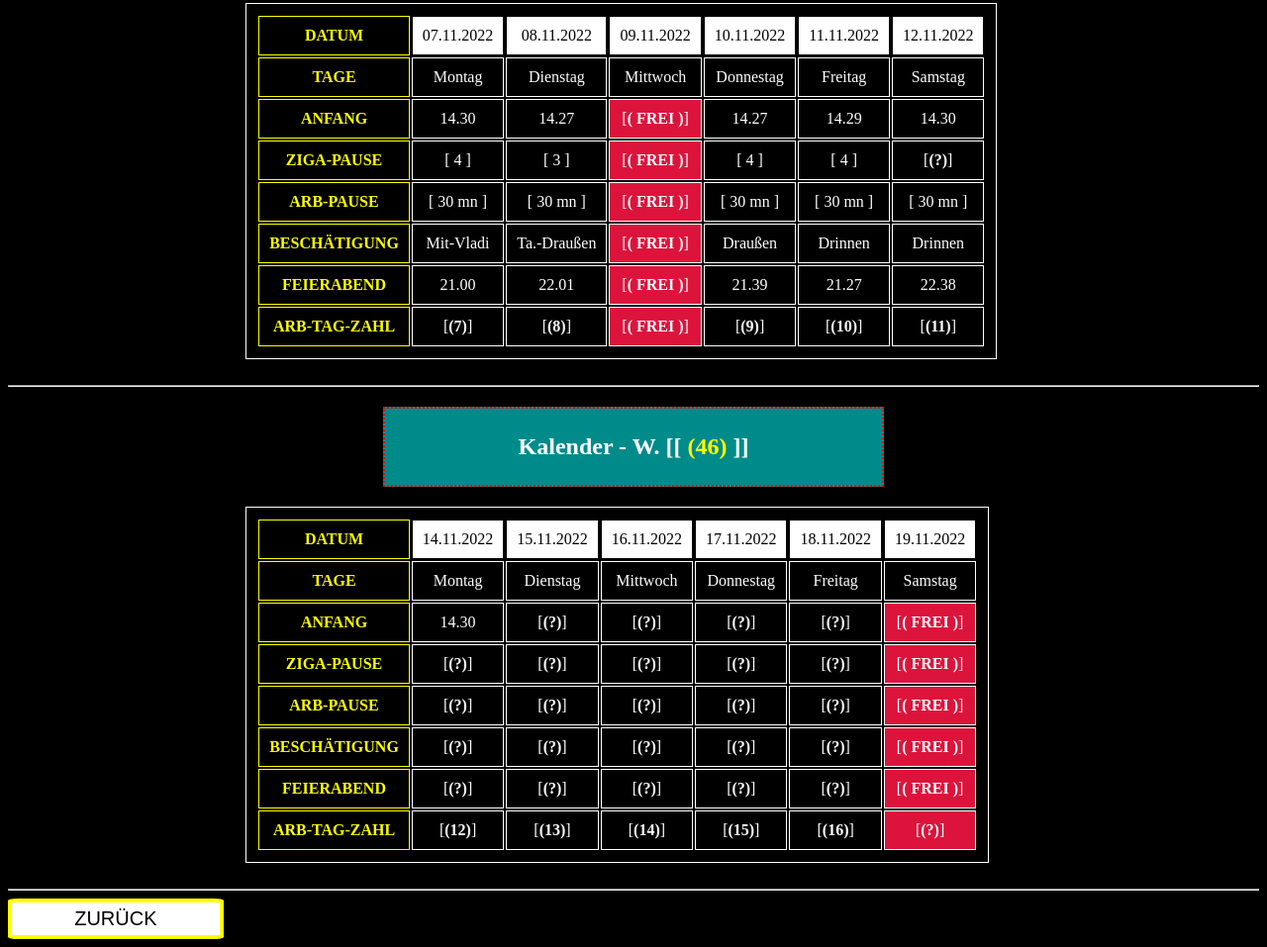
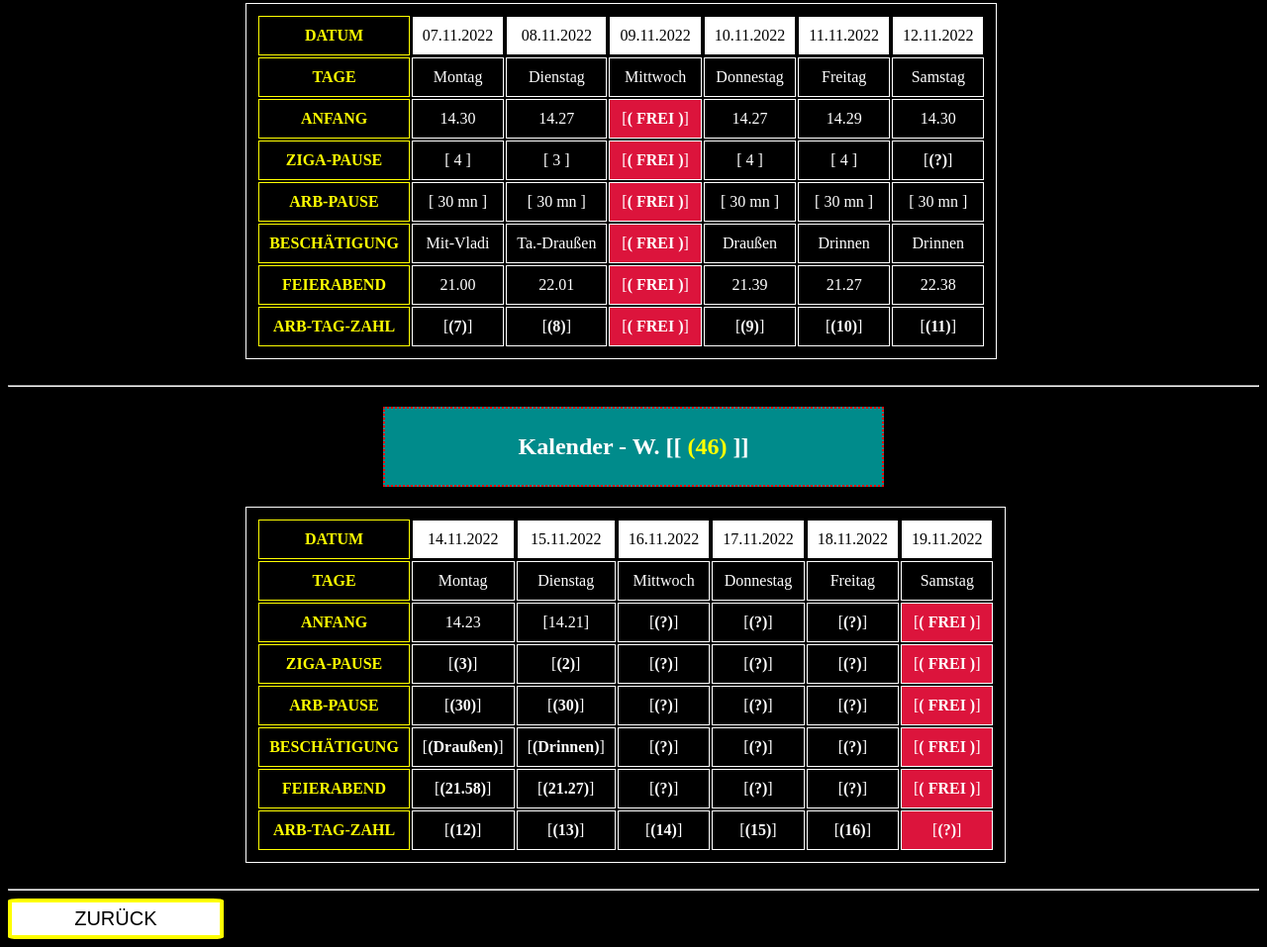
Before and after one commit to mscode49/amz, a plain HTML site: page src/page/verlauft.html in a window 1280 px wide. Shown: the part 1164-2121 px from the top of the page at 99% size. Drawn offline with Linux system fonts and the light colour scheme.

Commit message:
Update verlauft.html
adding new date

```diff
--- a/src/page/verlauft.html
+++ b/src/page/verlauft.html
@@ -240,8 +240,8 @@
 				</tr>
 				<tr>
 					<th class="dname">ANFANG</th>
-					<td>14.30</td>
-					<td>[<b>(?)</b>]</td>
+					<td>14.23</td>
+					<td>[14.21]</td>
 					<td>[<b>(?)</b>]</td>
 					<td>[<b>(?)</b>]</td>
 					<td>[<b>(?)</b>]</td>
@@ -249,8 +249,8 @@
 				</tr>
 				<tr>
 					<th class="dname">ZIGA-PAUSE</th>
-					<td>[<b>(?)</b>]</td>
-					<td>[<b>(?)</b>]</td>
+					<td>[<b>(3)</b>]</td>
+					<td>[<b>(2)</b>]</td>
 					<td>[<b>(?)</b>]</td>
 					<td>[<b>(?)</b>]</td>
 					<td>[<b>(?)</b>]</td>
@@ -258,8 +258,8 @@
 				</tr>
 				<tr>
 					<th class="dname">ARB-PAUSE</th>
-					<td>[<b>(?)</b>]</td>
-					<td>[<b>(?)</b>]</td>
+					<td>[<b>(30)</b>]</td>
+					<td>[<b>(30)</b>]</td>
 					<td>[<b>(?)</b>]</td>
 					<td>[<b>(?)</b>]</td>
 					<td>[<b>(?)</b>]</td>
@@ -267,8 +267,8 @@
 				</tr>
 				<tr>
 					<th class="dname">BESCHÄTIGUNG</th>
-					<td>[<b>(?)</b>]</td>
-					<td>[<b>(?)</b>]</td>
+					<td>[<b>(Draußen)</b>]</td>
+					<td>[<b>(Drinnen)</b>]</td>
 					<td>[<b>(?)</b>]</td>
 					<td>[<b>(?)</b>]</td>
 					<td>[<b>(?)</b>]</td>
@@ -276,8 +276,8 @@
 				</tr>
 				<tr>
 					<th class="dname">FEIERABEND</th>
-					<td>[<b>(?)</b>]</td>
-					<td>[<b>(?)</b>]</td>
+					<td>[<b>(21.58)</b>]</td>
+					<td>[<b>(21.27)</b>]</td>
 					<td>[<b>(?)</b>]</td>
 					<td>[<b>(?)</b>]</td>
 					<td>[<b>(?)</b>]</td>
```
